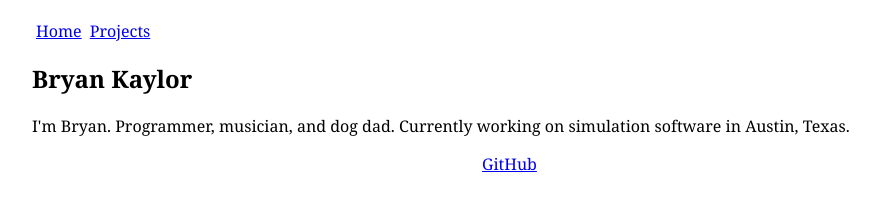
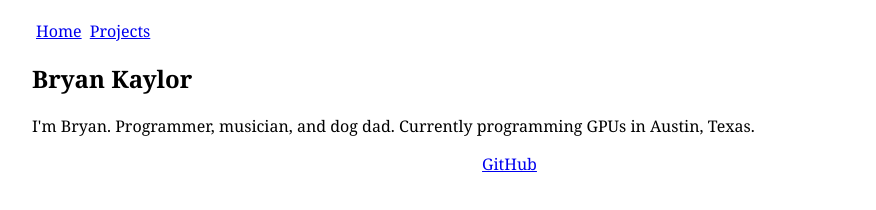
Before and after one commit to bkaylor/bkaylor.github.io, a plain HTML site: page index.html in a window 1280 px wide. Shown: the whole page, without its empty margins (133-1009 px from the left). Drawn offline with Linux system fonts and the light colour scheme.

Commit message:
Update bio

```diff
--- a/index.html
+++ b/index.html
@@ -14,7 +14,7 @@
 
         <h2>Bryan Kaylor</h2>
         <p>
-        I'm Bryan. Programmer, musician, and dog dad. Currently working on simulation software in Austin, Texas.
+        I'm Bryan. Programmer, musician, and dog dad. Currently programming GPUs in Austin, Texas.
         </p>
 
         <footer>
```
